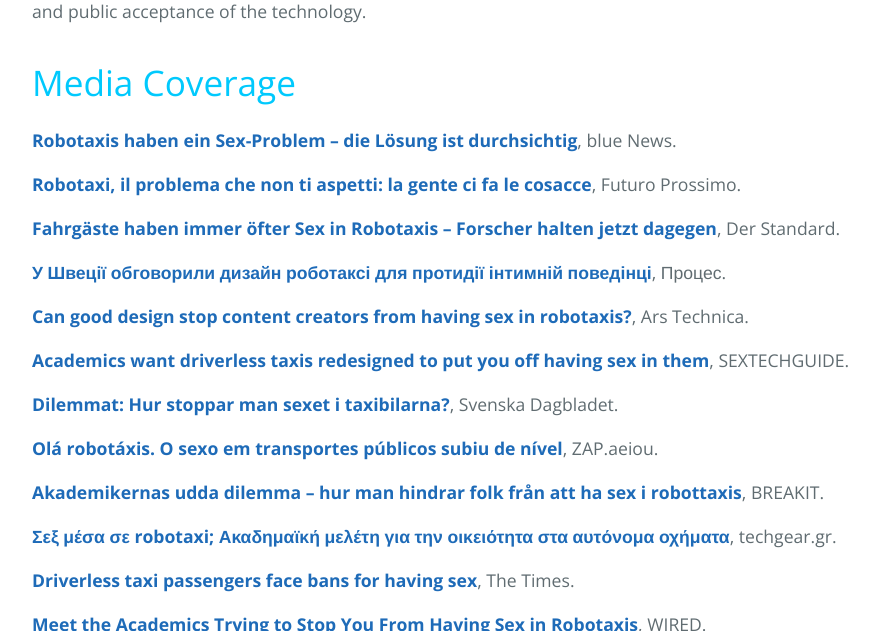
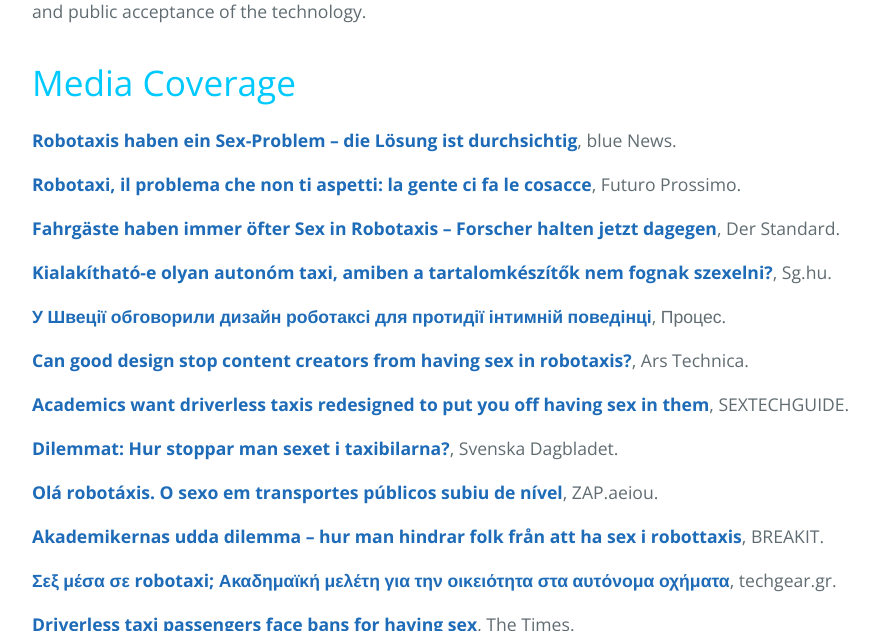
Before and after one commit to love-in-traffic/love-in-traffic.github.io, a Jekyll site: the page built from index.md, in a window 1280 px wide and 900 px high, scrolled down 553 px, cut to the strip 0-631 px from the top of the window. Shown: the whole strip, without its empty margins (192-1071 px from the left). Built offline with Jekyll 4.4.1, drawn with Linux system fonts in a browser that asks for light colours.

Commit message:
Update index.md

```diff
--- a/index.md
+++ b/index.md
@@ -12,6 +12,8 @@ This is particularly concerning in relation to public and shared automated vehic
 [**Robotaxi, il problema che non ti aspetti: la gente ci fa le cosacce**](https://www.futuroprossimo.it/2026/10/robotaxi-il-problema-che-non-ti-aspetti-la-gente-ci-fa-le-cosacce/), Futuro Prossimo.
 
 [**Fahrgäste haben immer öfter Sex in Robotaxis – Forscher halten jetzt dagegen**](https://www.derstandard.at/story/3000000342460/fahrgaeste-haben-immer-oefter-sex-in-robotaxis-forscher-halten-jetzt-dagegen?ref=niewidget&rank=5), Der Standard.
+
+[**Kialakítható-e olyan autonóm taxi, amiben a tartalomkészítők nem fognak szexelni?**](https://sg.hu/cikkek/auto/166964/kialakithato-e-olyan-autonom-taxi-amiben-a-tartalomkeszitok-nem-fognak-szexelni), Sg.hu.
 
 [**У Швеції обговорили дизайн роботаксі для протидії інтимній поведінці**](https://processer.media/ua/u-svecii-obgovorili-dizajn-robotaksi-dla-protidii-intimnij-povedinci), Процес.
 
```
